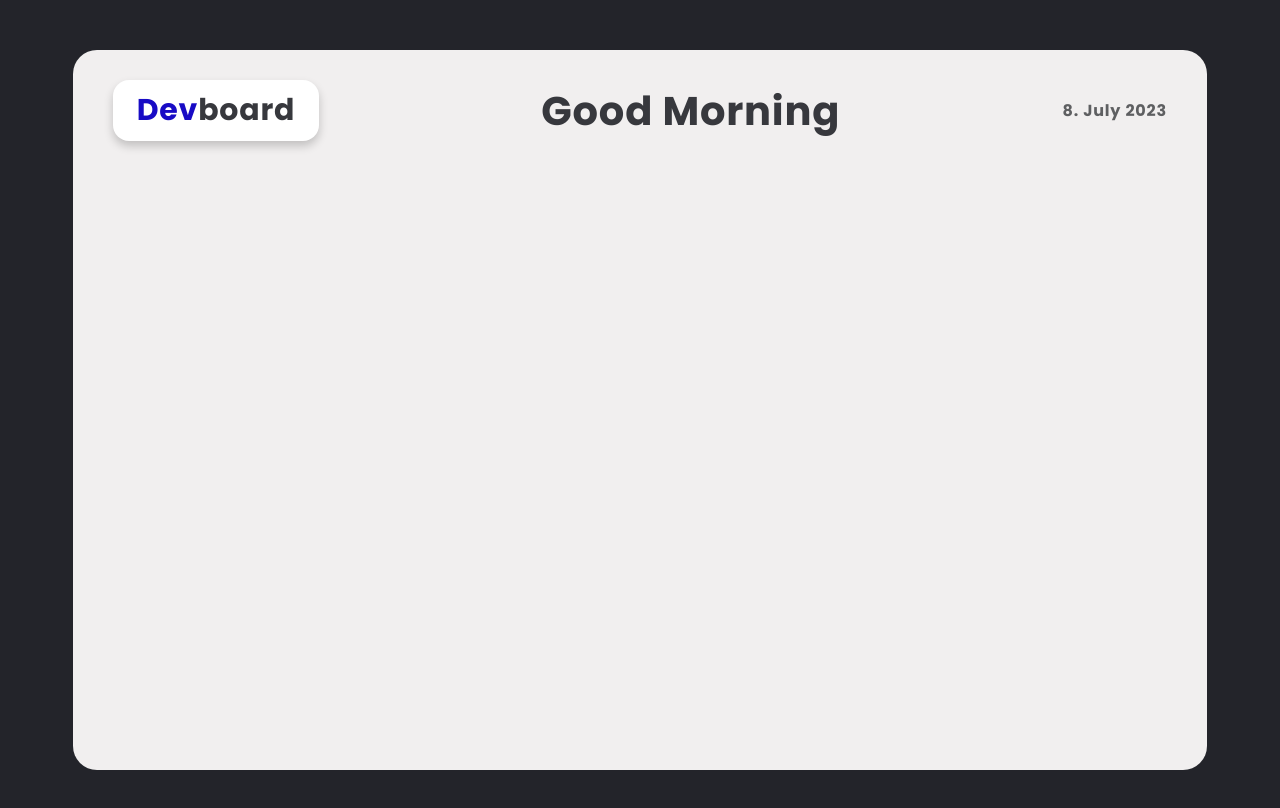
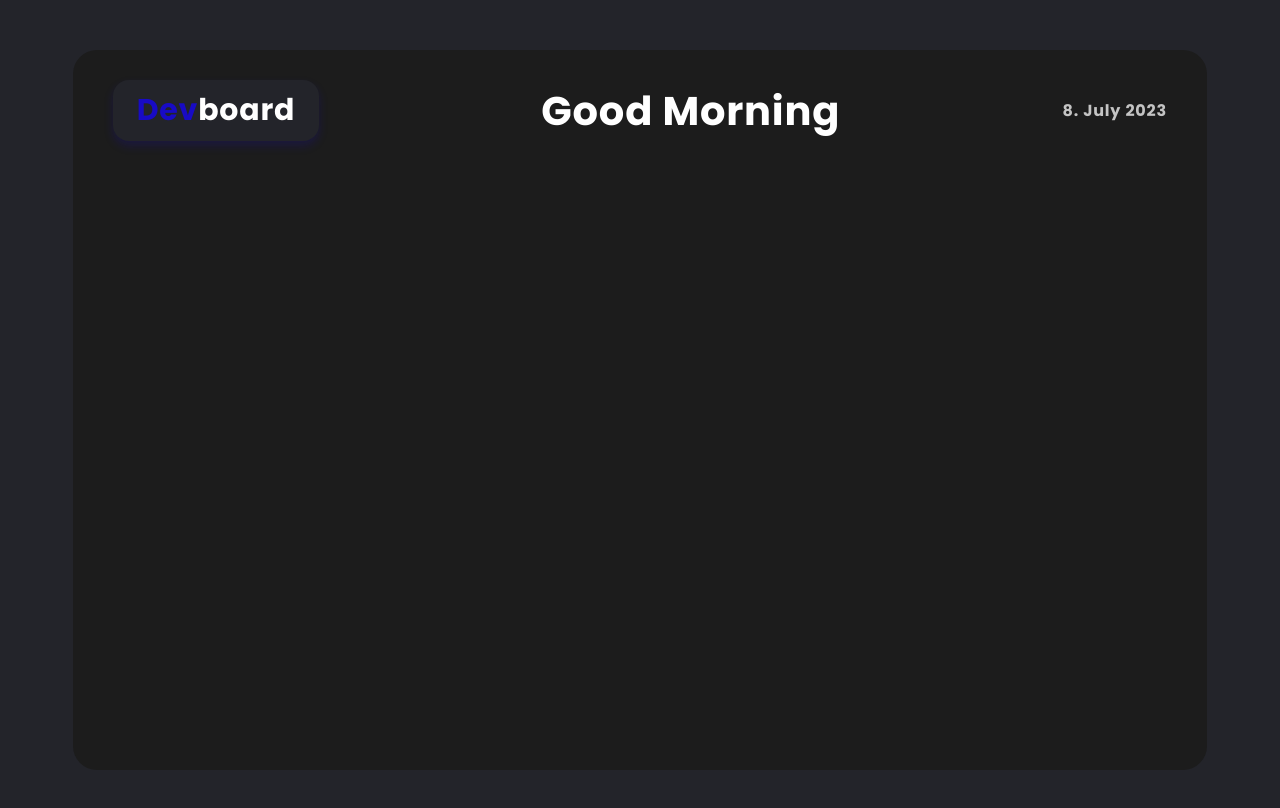
Before and after one commit to ObitoUchihax/Devboard, a plain HTML site: page index.html in a window 1280 px wide. Drawn offline with nearby package versions, Linux system fonts and the light colour scheme.

Commit message:
DarkMode

```diff
--- a/styles.css
+++ b/styles.css
@@ -19,7 +19,7 @@ body {
 .main {
     width: 90%;
     height: 90%;
-    background-color: rgb(241, 239, 239);
+    background-color: #1c1c1c;
     border-radius: 24px;
 }
 
@@ -36,19 +36,19 @@ body {
     width: 190px;
     text-align: center;
     padding:8px;
-    background-color: #fff;
+    background-color: #23242a;
     border-radius: 16px;
-    box-shadow: 0px 5px 10px rgba(0, 0, 0, 0.2);
+    box-shadow: 0px 5px 10px rgba(24, 11, 197, 0.2);
 }
 
 .navbar h2 {
     letter-spacing: 0.05rem;
     cursor: pointer;
-    color: #37383d;
+    color: #fff;
 }
 
 .navbar h4 {
-    color: #5e5f61;
+    color: #c4c4c4;
     font-size: 1rem;
     letter-spacing: 0.05rem;
 }
```
